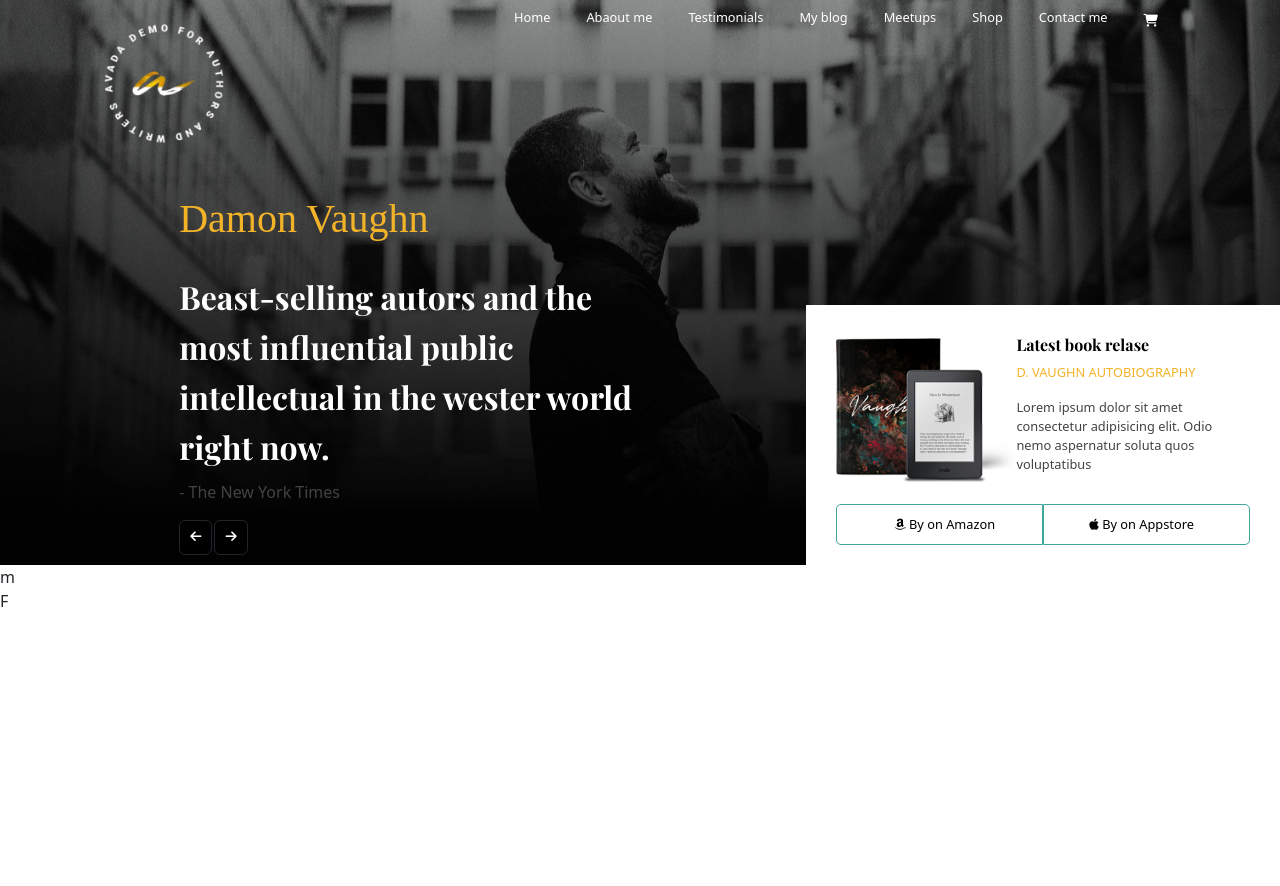
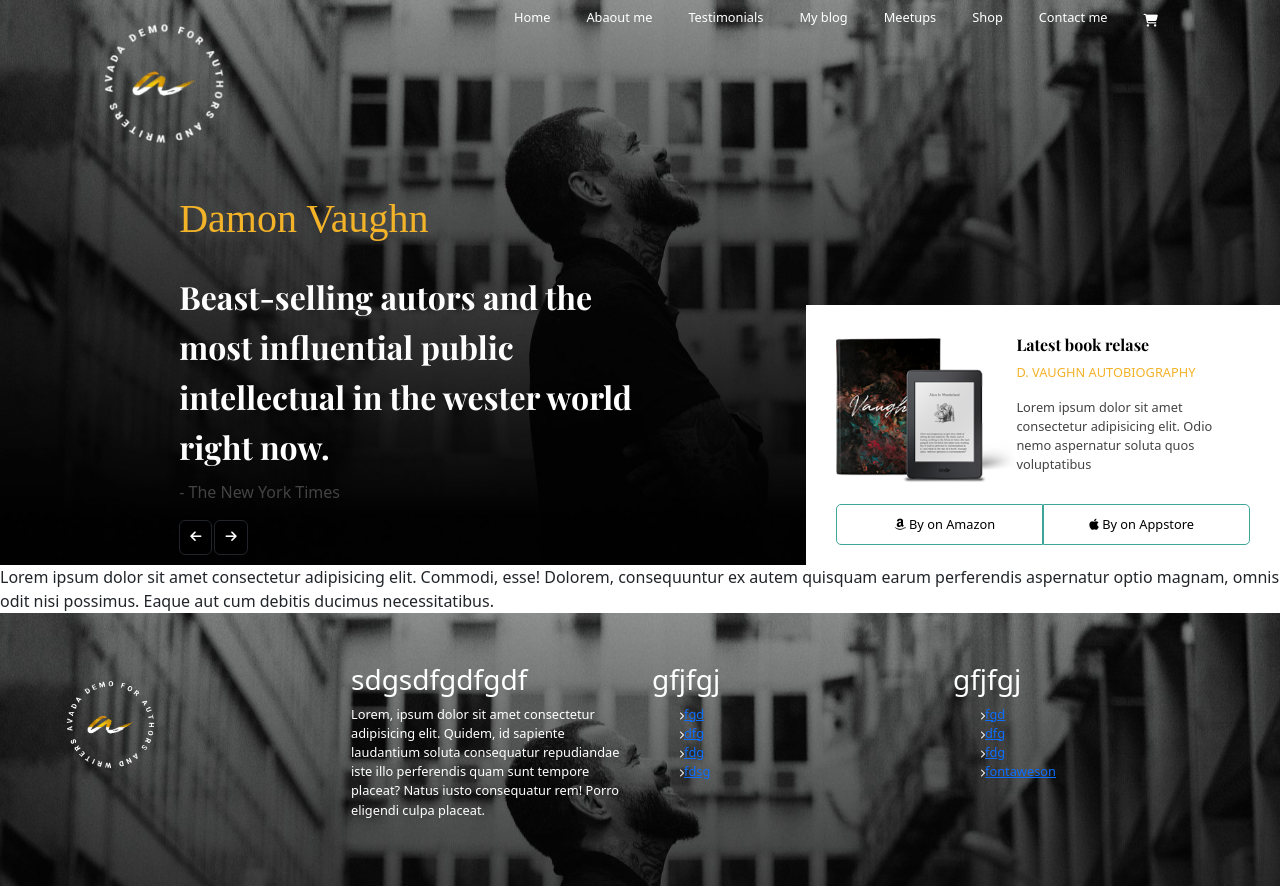
Before and after one commit to PatrizioCorcione/proj-html-vuejs, a Vue app: page / in a window 1280 px wide. Before the commit the page ends 800 px from the top, so only its background shows below. Built offline with nearby package versions, Linux system fonts and the light colour scheme; no server answers; a web font is replaced by a local one.

Commit message:
[add] struttura footer

```diff
--- a/src/components/Footer.vue
+++ b/src/components/Footer.vue
@@ -13,14 +13,57 @@ export default {
 
 <template>
 
-  <div>
-    F
-  </div>
+  <footer>
+    <div class="row row-cols-4 ">
+      <div class="col">
+        <img class="logo-foot" src="/src/assets/img/author-logo-round-small.png" alt="">
+      </div>
+      <div class="col">
+        <h3>sdgsdfgdfgdf</h3>
+        <p>Lorem, ipsum dolor sit amet consectetur adipisicing elit. Quidem, id sapiente laudantium soluta consequatur repudiandae iste illo perferendis quam sunt tempore placeat? Natus iusto consequatur rem! Porro eligendi culpa placeat.</p>
+      </div>
+      <div class="col">
+        <h3>gfjfgj</h3>
+        <ul>
+          <li><a href="">fgd</a></li>
+          <li><a href="">dfg</a></li>
+          <li><a href="">fdg</a></li>
+          <li><a href="">fdsg</a></li>
+        </ul>
+      </div>
+      <div class="col">
+        <h3>gfjfgj</h3>
+        <ul>
+          <li><a href="">fgd</a></li>
+          <li><a href="">dfg</a></li>
+          <li><a href="">fdg</a></li>
+          <li><a href="">fontaweson</a></li>
+        </ul>
+      </div>
+    </div>
+  </footer>
 
 </template>
 
 
 
 <style lang="scss" scoped>
+@import '../assets/scss/partials/_variables';
+footer{
+  padding: 50px;
+  font-size: 0.8rem;
+  color: $light-clr;
+  background-image: url(/src/assets/img/footer-3.jpg);
+  background-size: cover;
+  .logo-foot{
+    width: 45%;
+  }
+  li::marker {
+    font-size: 0.5rem;
+  font-family: "Font Awesome 5 Free";
+  font-weight: 800;
+  content: "\f054";
+}
+}
 
 </style>
--- a/src/components/Main.vue
+++ b/src/components/Main.vue
@@ -15,7 +15,7 @@ export default {
 <template>
 
   <div>
-   m
+   Lorem ipsum dolor sit amet consectetur adipisicing elit. Commodi, esse! Dolorem, consequuntur ex autem quisquam earum perferendis aspernatur optio magnam, omnis odit nisi possimus. Eaque aut cum debitis ducimus necessitatibus.
   </div>
 
 </template>
```
